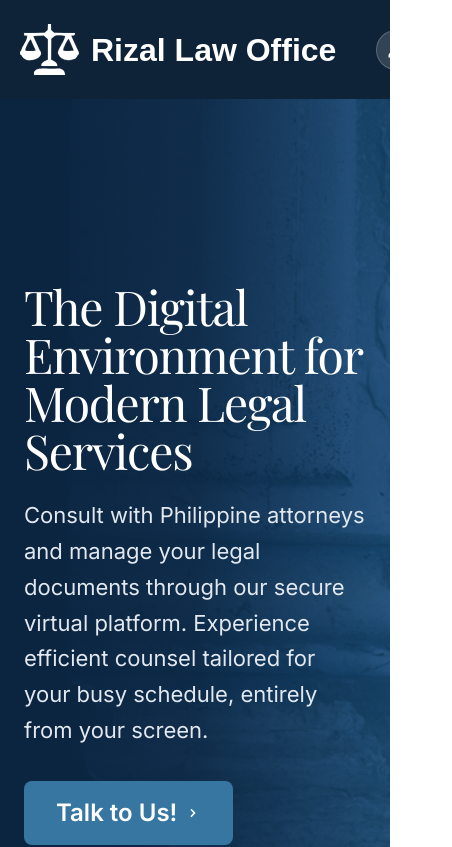
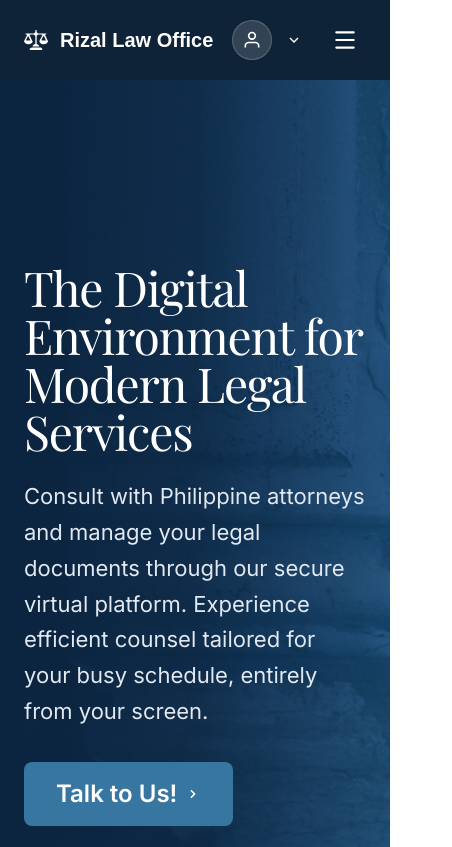
Before and after one commit to karllogdat/lexmeet-group4-template, a React (Vite) app: page / in a window 390 px wide. Shown: the top 847 px of the page, 452 px wide, since content can reach past the window. Built offline with nearby package versions, Linux system fonts and the light colour scheme; a web font is replaced by a local one.

Commit message:
Added hamburger and responsiveness to navbar

```diff
--- a/src/components/NavBar/BrandLogo.jsx
+++ b/src/components/NavBar/BrandLogo.jsx
@@ -1,26 +1,23 @@
-import React from 'react';
+import React from "react";
 // Import the SVG directly so Vite bundles it correctly
 import lexLogo from "../../assets/Lex.svg";
 
 export default function BrandLogo() {
   return (
-    <div style={{ display: 'flex', alignItems: 'center', gap: '12px', cursor: 'pointer' }}>
+    <div className="flex items-center gap-3 cursor-pointer">
       <img
         src={lexLogo}
         alt="Lex Logo"
-        style={{ width: '59px', height: '59px', objectFit: 'contain' }}
+        className="w-6 h-6 lg:w-13 lg:h-13 object-contain"
         onError={(e) => {
-          e.target.style.display = 'none';
+          e.target.style.display = "none";
         }}
       />
       <span
         style={{
           fontFamily: "'Poppins', sans-serif",
-          fontSize: '32px',
-          fontWeight: 'bold',
-          whiteSpace: 'nowrap',
-          color: '#FFFFFF'
         }}
+        className="text-xl lg:text-3xl font-bold whitespace-nowrap text-white"
       >
         Rizal Law Office
       </span>
--- a/src/components/Navbar.jsx
+++ b/src/components/Navbar.jsx
@@ -1,70 +1,49 @@
 import React, { useState } from "react";
-import ProfileDropdown from "./NavBar/ProfileDropdown.jsx";
-import BrandLogo from "./NavBar/BrandLogo.jsx";
-import NavLink from "./NavBar/NavLink.jsx";
-import Login from "./NavBar/Login_out/log-in.jsx";
-import ContactModal from "./Contactus/Contact_modal.jsx"; // Ensure correct relative path
+import { Menu, X } from "lucide-react";
+
+import ProfileDropdown from "./NavBar/ProfileDropdown";
+import BrandLogo from "./NavBar/BrandLogo";
+import NavLink from "./NavBar/NavLink";
+import Login from "./NavBar/Login_out/log-in";
+import ContactModal from "./Contactus/Contact_modal";
 
 export default function Navbar() {
   const [isLoginOpen, setIsLoginOpen] = useState(false);
   const [isContactOpen, setIsContactOpen] = useState(false);
+  const [isMenuOpen, setIsMenuOpen] = useState(false);
 
   const navItems = [
-    { label: 'Home', href: '/' },
-    { label: 'Lawyers Profile', href: '/lawyers-profile' },
-    { label: 'Law Practice', href: '/law-practice' },
-    { label: 'Law Office', href: '/law-office' },
-    { label: 'Everyday Law', href: '/everyday-law' },
-    { label: 'Our Services', href: '/#our-services' },
-    { label: 'Contact Us', href: '/#contact-us', isModalTrigger: true },
+    { label: "Home", href: "/" },
+    { label: "Lawyers Profile", href: "/lawyers-profile" },
+    { label: "Law Practice", href: "/law-practice" },
+    { label: "Law Office", href: "/law-office" },
+    { label: "Everyday Law", href: "/everyday-law" },
+    { label: "Our Services", href: "/#our-services" },
+    {
+      label: "Contact Us",
+      href: "/#contact-us",
+      isModalTrigger: true,
+    },
   ];
 
   const handleNavClick = (e, item) => {
     if (item.isModalTrigger) {
-      e.preventDefault(); // Prevent standard page/anchor navigation
+      e.preventDefault();
       setIsContactOpen(true);
     }
+
+    setIsMenuOpen(false);
   };
 
   return (
     <>
-      <header
-        style={{
-          width: '100%',
-          padding: '20px',
-          minHeight: '70px',
-          backgroundColor: '#0F2338',
-          color: '#FFFFFF',
-          boxSizing: 'border-box',
-        }}
-      >
-        <nav
-          style={{
-            display: 'flex',
-            alignItems: 'center',
-            gap: '20px',
-            maxWidth: '1280px',
-            margin: '0 auto',
-            width: '100%',
-          }}
-        >
-          {/* Brand Logo */}
-          <div style={{ flexShrink: 0, display: 'flex', alignItems: 'center' }}>
-            <BrandLogo />
-          </div>
+      <header className="w-full bg-[#0F2338] text-white">
+        <nav className="mx-auto flex h-20 max-w-7xl items-center justify-between px-6 lg:px-8">
+          {/* Logo */}
+          <BrandLogo />
 
-          {/* Links */}
-          <div
-            style={{
-              flex: 1,
-              display: 'flex',
-              alignItems: 'center',
-              justify: 'space-around',
-              gap: '20px',
-              overflowX: 'auto',
-              minWidth: 0,
-            }}
-          >
+          {/* Desktop Navigation */}
+          <div className="hidden flex-1 items-center justify-center gap-8 lg:flex">
             {navItems.map((item) => (
               <NavLink
                 key={item.label}
@@ -76,20 +55,46 @@ export default function Navbar() {
             ))}
           </div>
 
-          {/* Profile Dropdown */}
-          <div style={{ flexShrink: 0, display: 'flex', alignItems: 'center' }}>
+          {/* Desktop Profile */}
+          <div className="hidden lg:block">
             <ProfileDropdown onOpenLogin={() => setIsLoginOpen(true)} />
           </div>
+
+          {/* Mobile Right Side */}
+          <div className="flex items-center gap-4 lg:hidden">
+            <ProfileDropdown onOpenLogin={() => setIsLoginOpen(true)} />
+
+            <button
+              onClick={() => setIsMenuOpen(!isMenuOpen)}
+              className="rounded-md p-2 transition hover:bg-white/10"
+            >
+              {isMenuOpen ? <X size={26} /> : <Menu size={26} />}
+            </button>
+          </div>
         </nav>
+
+        {/* Mobile Menu */}
+        <div
+          className={`overflow-hidden transition-all duration-300 lg:hidden ${
+            isMenuOpen ? "max-h-[500px] border-t border-white/20" : "max-h-0"
+          }`}
+        >
+          <div className="flex flex-col px-6 py-4">
+            {navItems.map((item) => (
+              <NavLink
+                key={item.label}
+                href={item.href}
+                onClick={(e) => handleNavClick(e, item)}
+              >
+                <div className="py-3">{item.label}</div>
+              </NavLink>
+            ))}
+          </div>
+        </div>
       </header>
 
-      {/* Login Modal */}
-      <Login
-        isOpen={isLoginOpen}
-        onClose={() => setIsLoginOpen(false)}
-      />
+      <Login isOpen={isLoginOpen} onClose={() => setIsLoginOpen(false)} />
 
-      {/* Contact Us Modal */}
       <ContactModal
         isOpen={isContactOpen}
         onClose={() => setIsContactOpen(false)}
```
